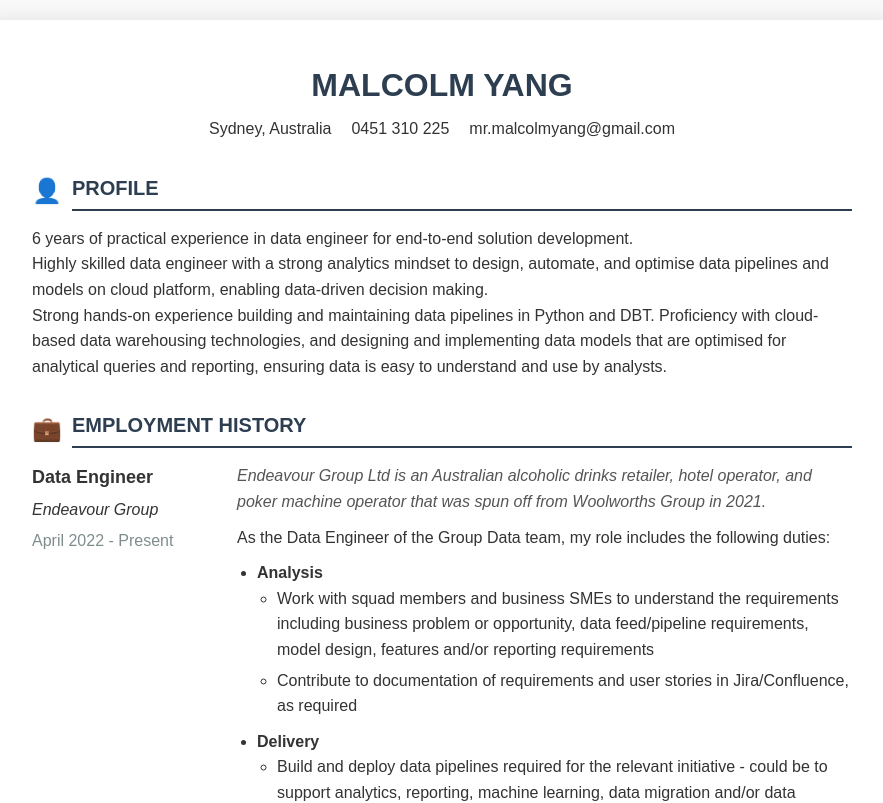
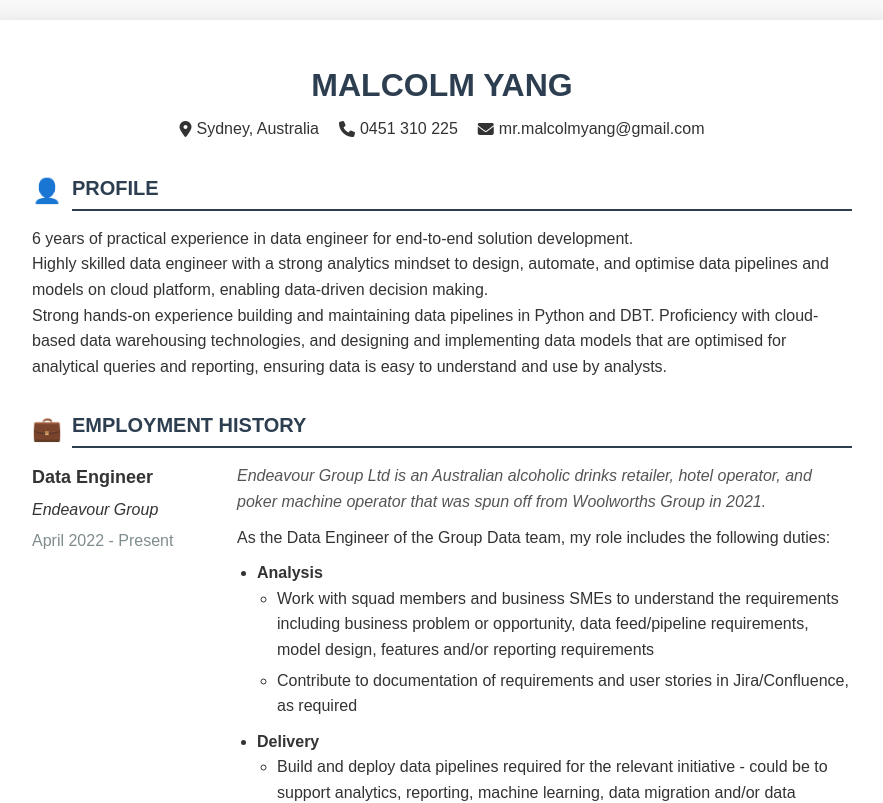
Before and after one commit to malcolmyang25/my_resume, a plain HTML site: page index.html in a window 1280 px wide. Shown: the top 803 px of the page, without its empty margins (198-1081 px from the left). Drawn offline with Linux system fonts and the light colour scheme.

Commit message:
Update index.html

```diff
--- a/index.html
+++ b/index.html
@@ -41,6 +41,12 @@
         }
         .contact-info span {
             margin: 0 10px;
+            display: flex;
+            align-items: center;
+        }
+        .contact-info i {
+            margin-right: 5px;
+            font-size: 16px;
         }
         .section {
             margin-bottom: 30px;
@@ -128,15 +134,17 @@
             }
         }
     </style>
+    <!-- Add Font Awesome for icons -->
+    <link rel="stylesheet" href="https://cdnjs.cloudflare.com/ajax/libs/font-awesome/6.4.0/css/all.min.css">
 </head>
 <body>
     <div class="resume-container">
         <div class="header">
             <h1>MALCOLM YANG</h1>
             <div class="contact-info">
-                <span>Sydney, Australia</span>
-                <span>0451 310 225</span>
-                <span>mr.malcolmyang@gmail.com</span>
+                <span><i class="fas fa-map-marker-alt"></i> Sydney, Australia</span>
+                <span><i class="fas fa-phone"></i> 0451 310 225</span>
+                <span><i class="fas fa-envelope"></i> mr.malcolmyang@gmail.com</span>
             </div>
         </div>
 
```
